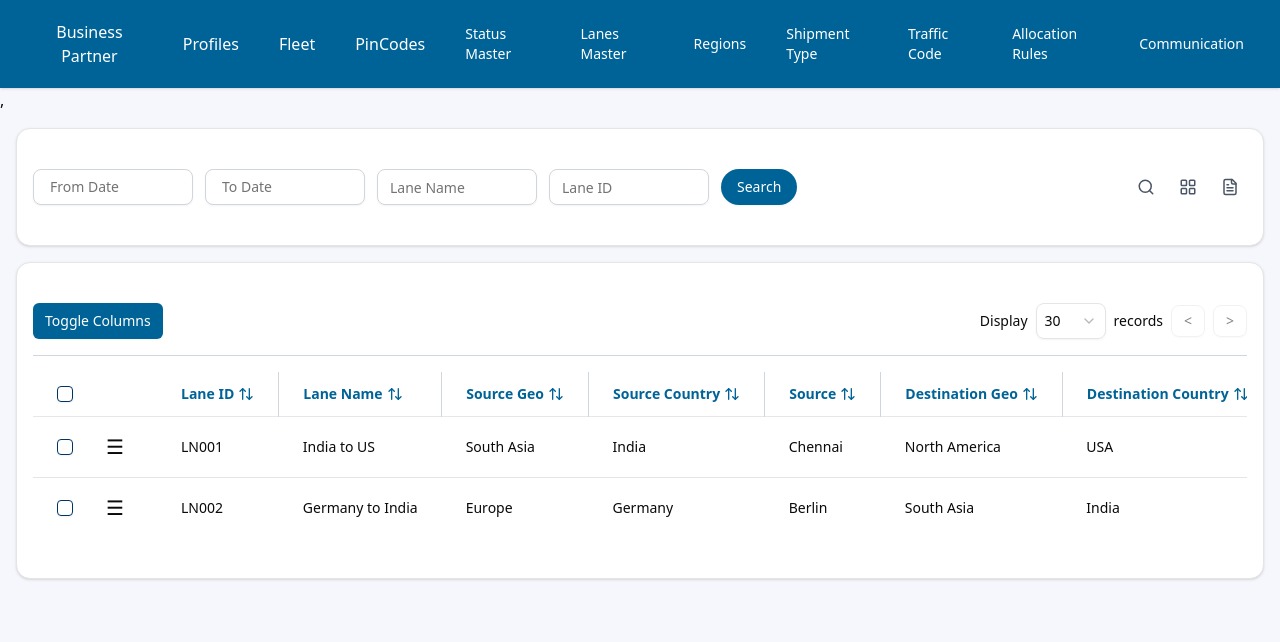
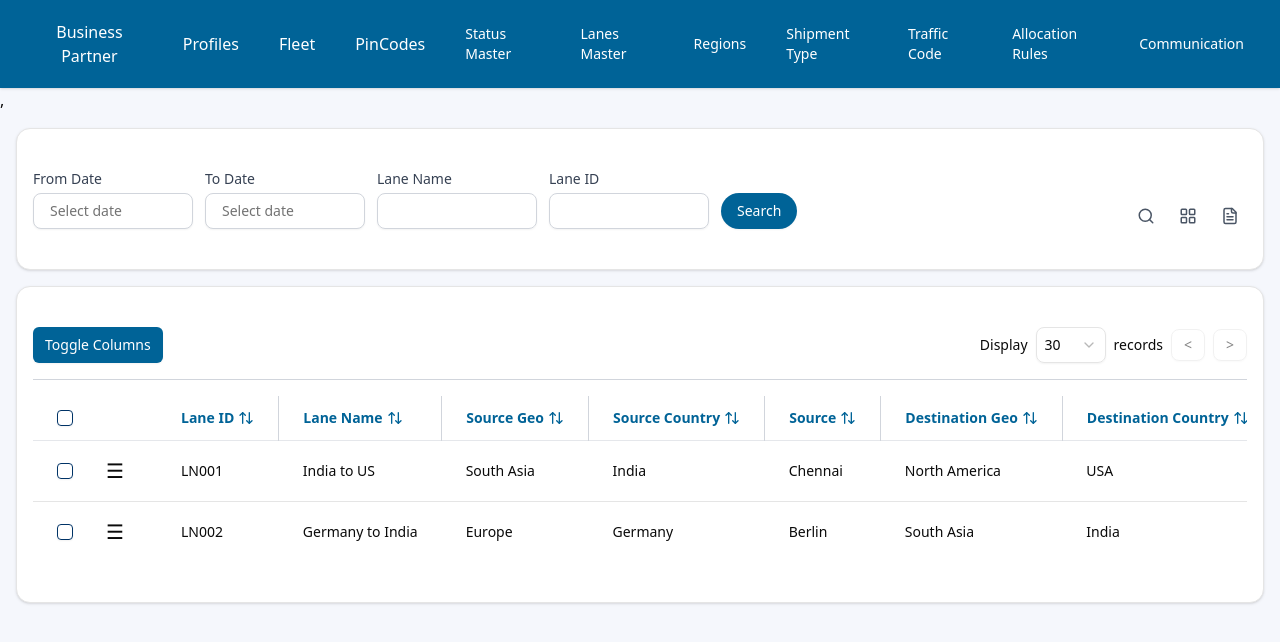
Before and after one commit to rohit24-creator/devdemo_sharedrepo, a Next.js app: page /views/laneMaster in a window 1280 px wide. Shown: the top 642 px of the page. Built offline with nearby package versions, Linux system fonts and the light colour scheme.

Commit message:
added labels for filter tab and adjusted design & made some changes in table

```diff
--- a/components/ui/reusableComponent/viewtable.js
+++ b/components/ui/reusableComponent/viewtable.js
@@ -60,20 +60,25 @@ export default function ReusableTable({
 const renderField = (field) => {
   const { name, label, type = "text", options = [] } = field;
 
-    if (type === "date") {
   return (
-        <Popover key={name}>
+    <div key={name} className="flex flex-col gap-1 w-40">
+      <label htmlFor={name} className="text-sm font-medium text-gray-700">
+        {label}
+      </label>
+
+      {type === "date" ? (
+        <Popover>
           <PopoverTrigger asChild>
             <Button
               variant="outline"
               className={cn(
-                "w-[160px] justify-start text-left font-normal border border-gray-300",
+                "w-full justify-start text-left font-normal border border-gray-300",
                 !formValues[name] && "text-muted-foreground"
               )}
             >
               {formValues[name]
                 ? format(new Date(formValues[name]), "yyyy-MM-dd")
-                : label}
+                : "Select date"}
             </Button>
           </PopoverTrigger>
           <PopoverContent className="w-auto p-0">
@@ -87,18 +92,13 @@ export default function ReusableTable({
             />
           </PopoverContent>
         </Popover>
-      );
-    }
-
-    if (type === "select") {
-      return (
+      ) : type === "select" ? (
         <Select
-          key={name}
+          value={formValues[name]}
           onValueChange={(value) => handleChange(name, value)}
-          value={formValues[name]}
         >
-          <SelectTrigger className="w-[160px] border border-gray-300">
-            <SelectValue placeholder={label} />
+          <SelectTrigger className="w-full border border-gray-300">
+            <SelectValue placeholder={`Select ${label}`} />
           </SelectTrigger>
           <SelectContent>
             {options.map((option) =>
@@ -114,17 +114,16 @@ export default function ReusableTable({
             )}
           </SelectContent>
         </Select>
-      );
-    }
-
-    return (
+      ) : (
         <Input
-        key={name}
-        placeholder={label}
+          type={type}
+          id={name}
           value={formValues[name] || ""}
           onChange={(e) => handleChange(name, e.target.value)}
-        className="w-[160px] border border-gray-300"
+          className="w-full border border-gray-300"
         />
+      )}
+    </div>
   );
 };
 
@@ -179,25 +178,28 @@ export default function ReusableTable({
         : [...prev, row]
     );
   };
-
 const filterTab = (
   <Card>
-      <CardContent className="p-4 flex justify-between items-center flex-wrap gap-4">
-        <div className="flex flex-wrap gap-3">
+    <CardContent className="p-4 flex justify-between flex-wrap gap-4">
+
+      <div className="flex flex-wrap items-end gap-3">
         {filterFields.map(renderField)}
         <Button
-            className="bg-[#006397] text-white px-4 rounded-full"
+          className="bg-[#006397] hover:bg-[#02abf5] text-white px-4 rounded-full"
           onClick={() => onSearch(formValues)}
         >
           Search
         </Button>
       </div>
-        <div className="flex items-center gap-6 pr-2">
-          {showFirstIcon && <Search size={18} className="cursor-pointer text-gray-600" />}
+
+      <div className="flex items-end gap-6 pr-2">
+        {showFirstIcon && (
+          <Search size={18} className="cursor-pointer text-gray-600 mb-1" />
+        )}
         {showSecondIcon && (
           <DropdownMenu>
             <DropdownMenuTrigger asChild>
-                <LayoutGrid size={18} className="cursor-pointer text-gray-600" />
+              <LayoutGrid size={18} className="cursor-pointer text-gray-600 mb-1" />
             </DropdownMenuTrigger>
             <DropdownMenuContent>
               {secondIconMenu.map((item, idx) => (
@@ -211,7 +213,7 @@ export default function ReusableTable({
         {showThirdIcon && (
           <DropdownMenu>
             <DropdownMenuTrigger asChild>
-                <FileText size={18} className="cursor-pointer text-gray-600" />
+              <FileText size={18} className="cursor-pointer text-gray-600 mb-1" />
             </DropdownMenuTrigger>
             <DropdownMenuContent>
               {thirdIconMenu.map((item, idx) => (
@@ -227,13 +229,14 @@ export default function ReusableTable({
   </Card>
 );
 
+
   const tableContent = (
     <Card>
       <CardContent className="p-4">
         <div className="flex justify-between items-center mb-4">
           <DropdownMenu>
             <DropdownMenuTrigger asChild>
-              <Button className="bg-[#006397] text-white px-3 py-1 rounded-sm text-sm">
+              <Button className="bg-[#006397] hover:bg-[#02abf5] text-white px-3 py-1 rounded-sm text-sm">
                 Toggle Columns
               </Button>
             </DropdownMenuTrigger>
@@ -245,7 +248,7 @@ export default function ReusableTable({
           </DropdownMenu>
 
           <div className="flex items-center space-x-2">
-            <label htmlFor="display" className="text-sm font-medium">
+            <label htmlFor="display" className="text-sm">
               Display
             </label>
             <Select
```
Lines whose indentation alone changed are shown as unchanged.
